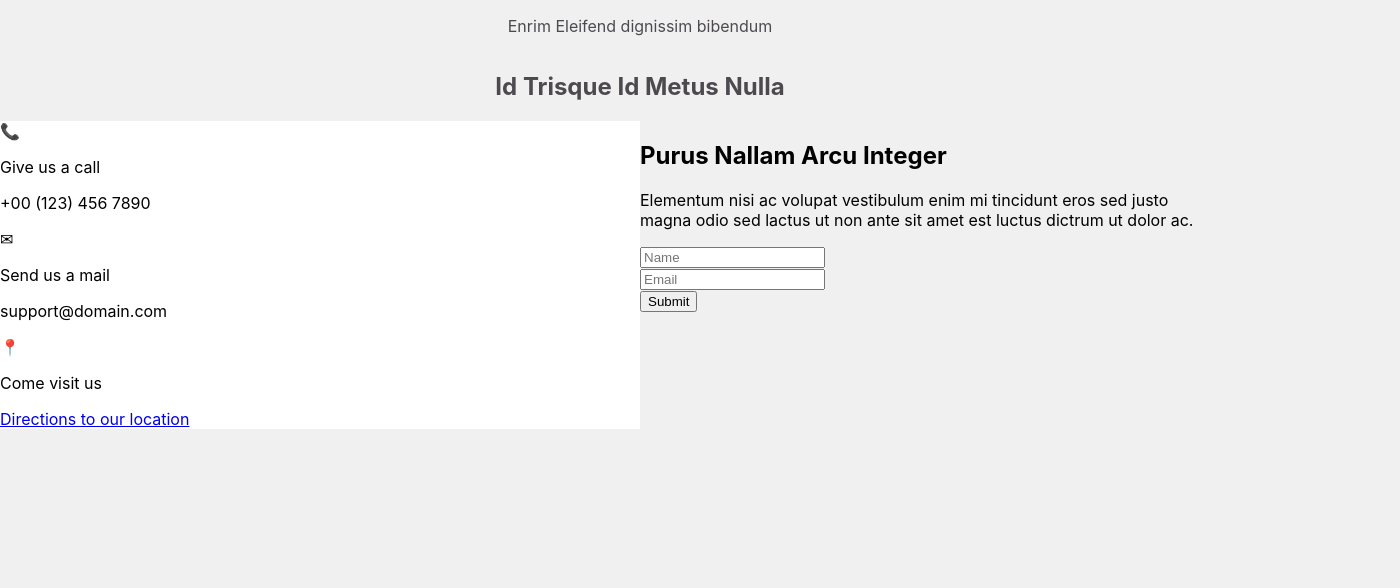
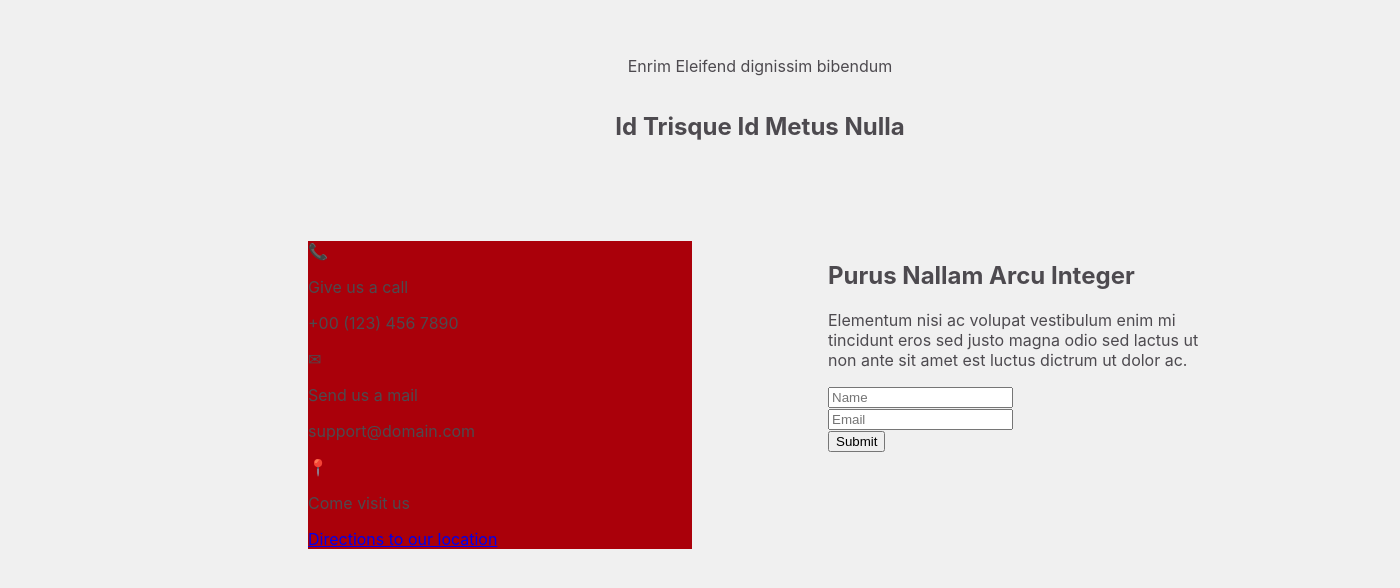
Before and after one commit to madelinegit/front_end_react_form, a React (Create React App) app: page / in a window 1280 px wide. Shown: the top 588 px of the page, 1400 px wide, since content can reach past the window. Built offline with nearby package versions, Linux system fonts and the light colour scheme.

Commit message:
outer styling complete, now to create css sheets for inside of components

```diff
--- a/src/App.css
+++ b/src/App.css
@@ -1,52 +1,26 @@
 .App {
   min-width: 100%;
   text-align: center;
+  padding: 5vh 0 10vh 0;
   display: flex;
   flex-direction: wrap;
-  width: 100vw;
-  width: 100%
+
 }
 
-/* .App-logo { */
-  /* height: 40vmin; */
-  /* pointer-events: none; */
-/* } */
-
-/* @media (prefers-reduced-motion: no-preference) { */
-  /* .App-logo { */
-    /* animation: App-logo-spin infinite 20s linear; */
-  /* } */
-/* } */
-
 .App-header {
-  /* background-color: #f0f0f0; */
-  /* min-height: 100vh; */
   min-width: 100vw;
   display: flex;
   flex-direction: column;
   align-items: center;
   justify-content: center;
   align-items: center;
-  /* font-size: calc(10px + 2vmin); */
-  color: #4d4a4f;
+  /* color: #4d4a4f; */
 }
 
 .halfContainer {
   flex: 1;
+  max-width: 30vw;
 }
-.whiteBox {
-  background-color: #ffffff;
+.Box {
+  background-color: #AA000a;
 }
-/* .App-link { */
-  /* color: #999999; */
-  /* text-decoration: none; */
-/* } */
-
-/* @keyframes App-logo-spin { */
-  /* from { */
-    /* transform: rotate(0deg); */
-  /* } */
-  /* to { */
-    /* transform: rotate(360deg); */
-  /* } */
-/* } */
--- a/src/App.js
+++ b/src/App.js
@@ -1,4 +1,4 @@
-// import logo from './logo.svg';
+
 import './App.css';
 import { ContactInfo } from './components/contact';
 import {ContactForm} from './components/form';
@@ -6,30 +6,26 @@ import {ContactForm} from './components/form';
 function App() {
   return (
     <>
+
     <div className="App">
         <header className="App-header">
           <p>Enrim Eleifend dignissim bibendum</p>
           <h2>Id Trisque Id Metus Nulla</h2>
         </header>
     </div>
+
      {/* body is not a child of App */}
+
     <body>
+
         <div className = "halfContainer">
-              <div className="whiteBox"><ContactInfo></ContactInfo></div>
+          <div className="Box"><ContactInfo></ContactInfo></div>
         </div>
-                {/* <div className = "infobox"> */}
+
         <div className = "halfContainer">
             <ContactForm></ContactForm>
         </div>
-          {/* </div> */}
-          {/* <a
-            className="App-link"
-            href="https://www.google.com/maps/place/El+Hato/@14.58485,-90.7183062,16z/data=!3m1!4b1!4m6!3m5!1s0x85890c3501fd1ca7:0xb591c48675c2176a!8m2!3d14.5833878!4d-90.7117137!16s%2Fg%2F1tykvq7d?entry=ttu"
-            target="_blank"
-            rel="noopener noreferrer"
-          >
-            Learn React
-          </a> */}
+
     </body>
 
     </>
--- a/src/components/form.js
+++ b/src/components/form.js
@@ -21,7 +21,7 @@ export const ContactForm = () => {
         <div className="contact-form">
             <h2>Purus Nallam Arcu Integer</h2>
             <p>
-            Elementum nisi ac volupat vestibulum enim mi tincidunt eros sed justo<br></br>
+            Elementum nisi ac volupat vestibulum enim mi tincidunt eros sed justo
             magna odio sed lactus ut non ante sit amet est luctus dictrum ut dolor
             ac.
             </p>
--- a/src/index.css
+++ b/src/index.css
@@ -1,9 +1,12 @@
 body {
   margin: 0;
-  min-width: 100%;
+  /* min-width: 100%; */
+  padding: 0vh 15vh 0 15vh;
+  color: #4d4a4f;
   background-color: #f0f0f0;
   display:flex;
   flex-wrap: wrap;
+  justify-content: space-around;
   font-family: -apple-system, BlinkMacSystemFont, 'Segoe UI', 'Roboto', 'Oxygen',
     'Ubuntu', 'Cantarell', 'Fira Sans', 'Droid Sans', 'Helvetica Neue',
     sans-serif;
```
Lines whose indentation alone changed are shown as unchanged.
